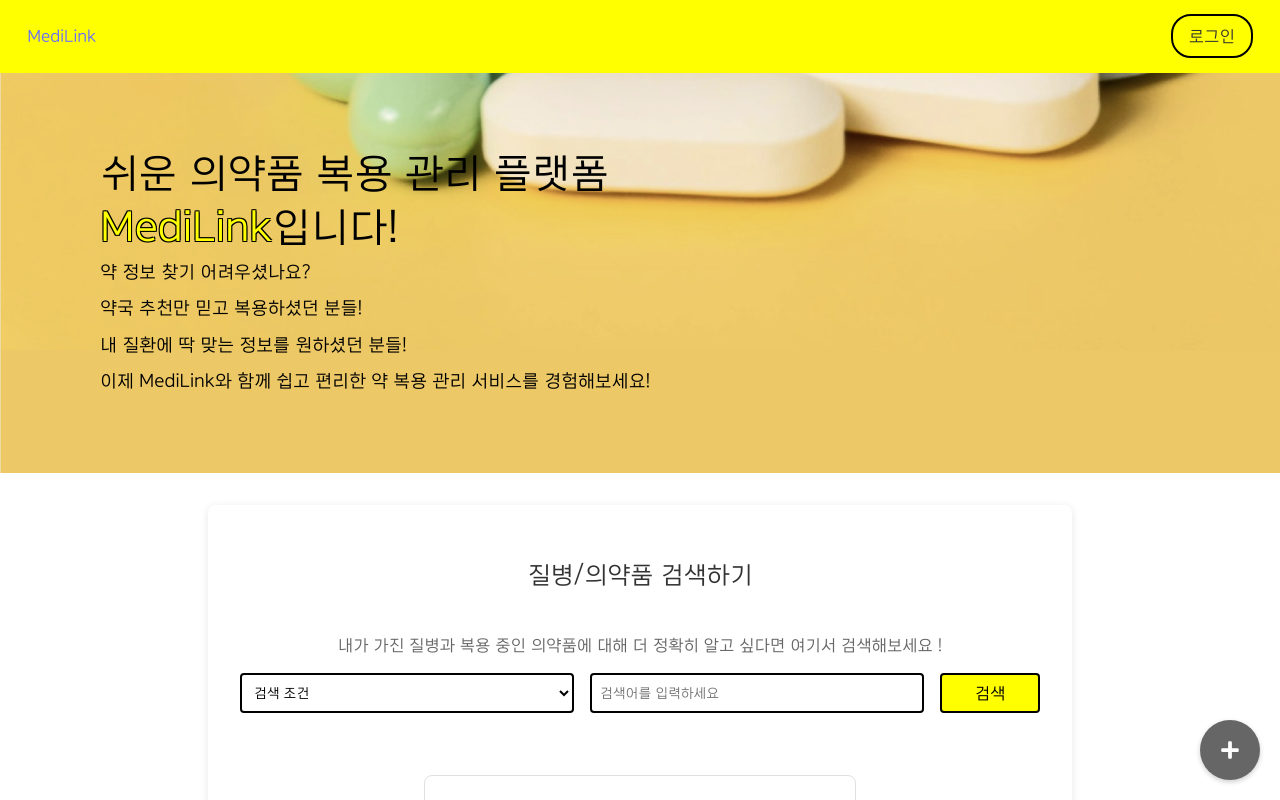
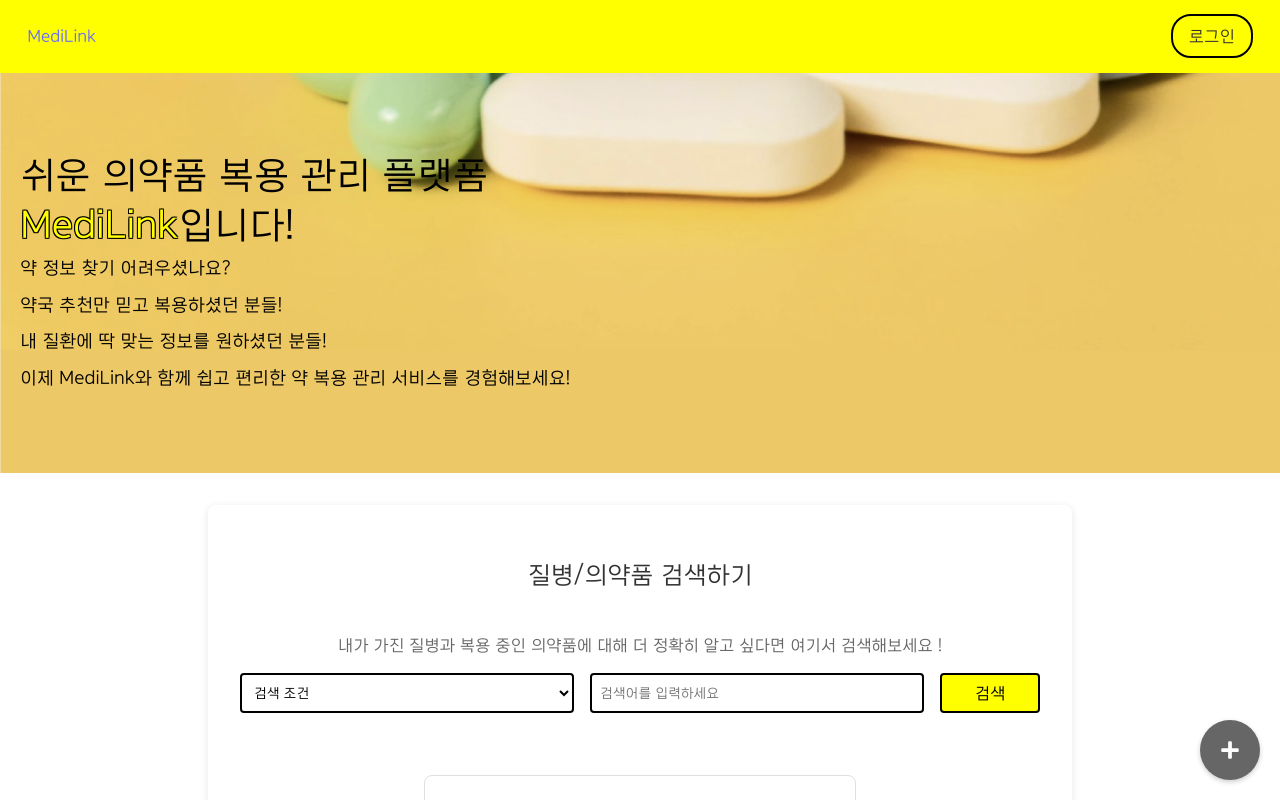
Before and after one commit to davJ-star/hanwha-ieum-seongwook, a React (Vite) app in the folder frontend/my-react-app/: page / in a window 1280 px wide. Shown: the top 800 px of the page. Built offline with nearby package versions, Linux system fonts and the light colour scheme.

Commit message:
style: adjust banner content padding and margin for improved layout

```diff
--- a/frontend/my-react-app/src/styles/pages/App.css
+++ b/frontend/my-react-app/src/styles/pages/App.css
@@ -51,16 +51,24 @@ body {
   align-items: center;
 }
 
+.main-banner > .banner-content{
+  /* padding: 20px;
+  border-radius: 8px;
+  margin-left: 100px; */
+
+
+}
+
 .banner-content {
   width: 100%;
   max-width: 800px;
-  margin-left: 100px;
+  margin-left: 20px;
 }
 
 .banner-content h1 {
   text-align: left;
   margin: 10px 0;
-  font-size: 2.5rem;  /* h1 크기 조정 (메인배너 글씨 크기)*/
+  font-size: 2.3rem;  /* h1 크기 조정 (메인배너 글씨 크기)*/
 }
 
 .banner-content h4 {
```
